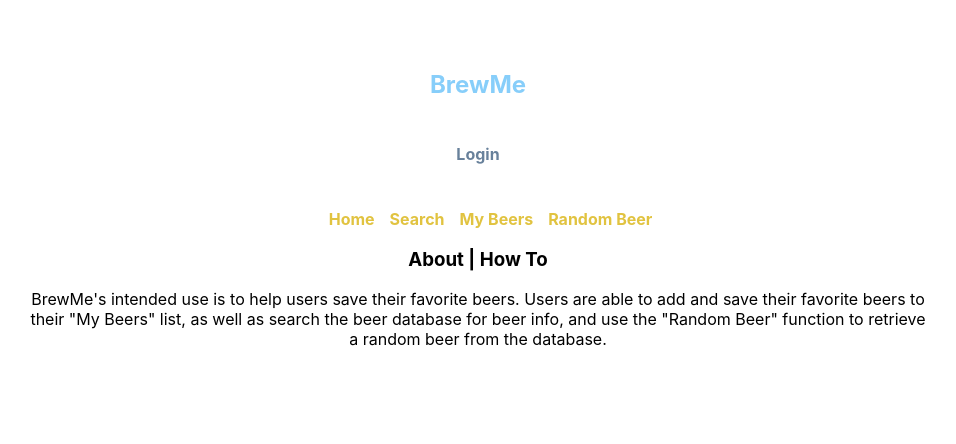
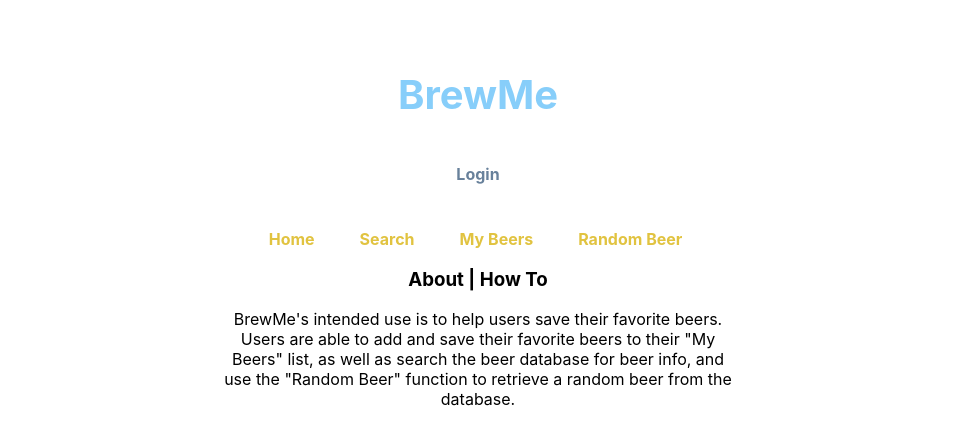
Before and after one commit to JozyL27/brewme-client, a React (Create React App) app: page / in a window 1280 px wide. Shown: the top 444 px of the page, without its empty margins (162-1118 px from the left). Built offline with nearby package versions, Linux system fonts and the light colour scheme.

Commit message:
added media queries

```diff
--- a/src/components/Header/header.css
+++ b/src/components/Header/header.css
@@ -30,8 +30,10 @@ nav {
     padding: 5px;
 }
 
-/*
-.loggedIn, .renderLogin {
-    align-self: flex-end;
-    margin-right: 140px;
-  } */
+
+/* laptops */
+@media screen and (min-width: 1024px) {
+    .brewHeader {
+        font-size: 40px;
+    }
+}
--- a/src/components/MyBeers/myItems.css
+++ b/src/components/MyBeers/myItems.css
@@ -33,12 +33,9 @@
 
 
 
-    /* border-top: 5px solid #8360c3;
-    border-bottom: 5px solid #2ebf91;
-    background-image:
-        linear-gradient(#8360c3, #2ebf91),
-        linear-gradient(#8360c3, #2ebf91)
-    ;
-    background-size:5px 100%;
-    background-position:0 0, 100% 0;
-    background-repeat:no-repeat; */
+/* laptops */
+@media screen and (min-width: 1024px) {
+    .myLi {
+        width: 40%;
+    }
+}
--- a/src/components/NavBar/NavBar.css
+++ b/src/components/NavBar/NavBar.css
@@ -16,3 +16,9 @@ ul {
     color: #E1C340;
     font-weight: bold;
 }
+
+@media screen and (min-width: 1024px) {
+    .navLink {
+        margin-right: 45px;
+    }
+}
--- a/src/components/about/about.css
+++ b/src/components/about/about.css
@@ -3,3 +3,11 @@
     width: 70%;
     margin: 0 auto;
 }
+
+
+/* laptops */
+@media screen and (min-width: 1024px) {
+    .about {
+        width: 40%;
+    }
+}
--- a/src/components/randomBeer/randomBeer.css
+++ b/src/components/randomBeer/randomBeer.css
@@ -8,7 +8,7 @@
 
 .randButton {
     position: relative;
-    left: 10px;
+    right: 5px;
     color: white;
     padding: 12px 28px;
     text-decoration: none;
@@ -29,15 +29,33 @@
     color: white;
   }
 
+
 .randDiv {
     width: 70%;
     text-align: center;
     margin-top: 15px;
+    margin-right: 35px;
     margin-bottom: 15px;
     padding: 15px;
-    border: 1px solid black;
+    /* gradient below */
+    border-top: 5px solid rgb(135,206,250);
+    border-bottom: 5px solid #E1C340;
+    background-image:
+        linear-gradient(rgb(135,206,250), #E1C340),
+        linear-gradient(rgb(135,206,250), #E1C340)
+    ;
+    background-size:5px 100%;
+    background-position:0 0, 100% 0;
+    background-repeat:no-repeat;
 }
 
 .randAbv {
     margin: 10px auto 5px auto;
 }
+
+/* laptops */
+@media screen and (min-width: 1024px) {
+    .randDiv {
+        width: 40%;
+    }
+}
--- a/src/components/searchBeers/items.css
+++ b/src/components/searchBeers/items.css
@@ -4,16 +4,6 @@
     align-items: center;
     justify-content: center;
 }
-
-/* .searchLi {
-    width: 70%;
-    text-align: center;
-    margin-top: 15px;
-    margin-right: 35px;
-    margin-bottom: 15px;
-    padding: 15px;
-    border: 1px solid black;
-} */
 
 .searchLi {
     width: 70%;
@@ -37,3 +27,11 @@
 .searchAbv {
     margin: 10px auto 5px auto;
 }
+
+
+/* laptops */
+@media screen and (min-width: 1024px) {
+    .searchLi {
+        width: 40%;
+    }
+}
```
